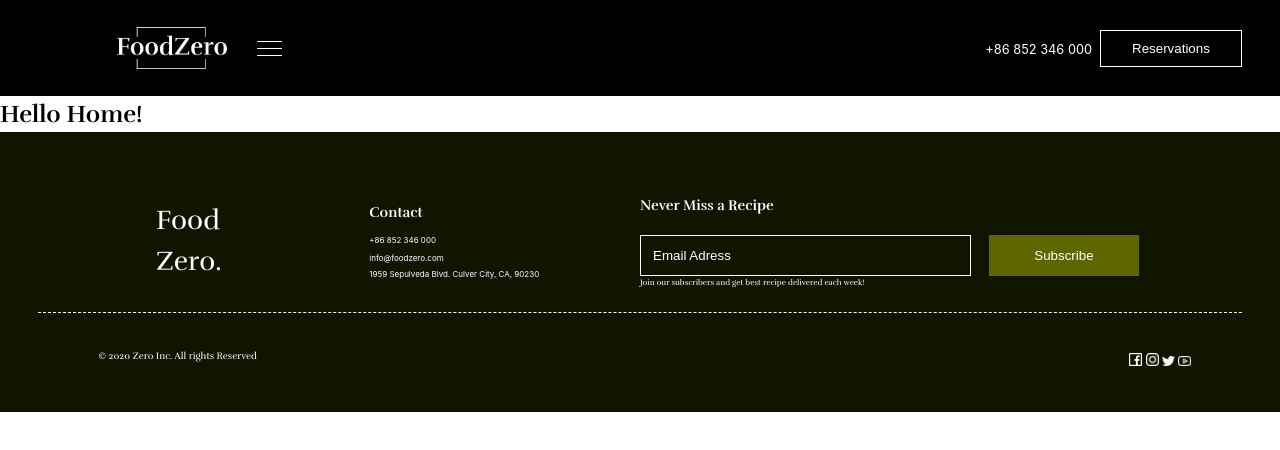
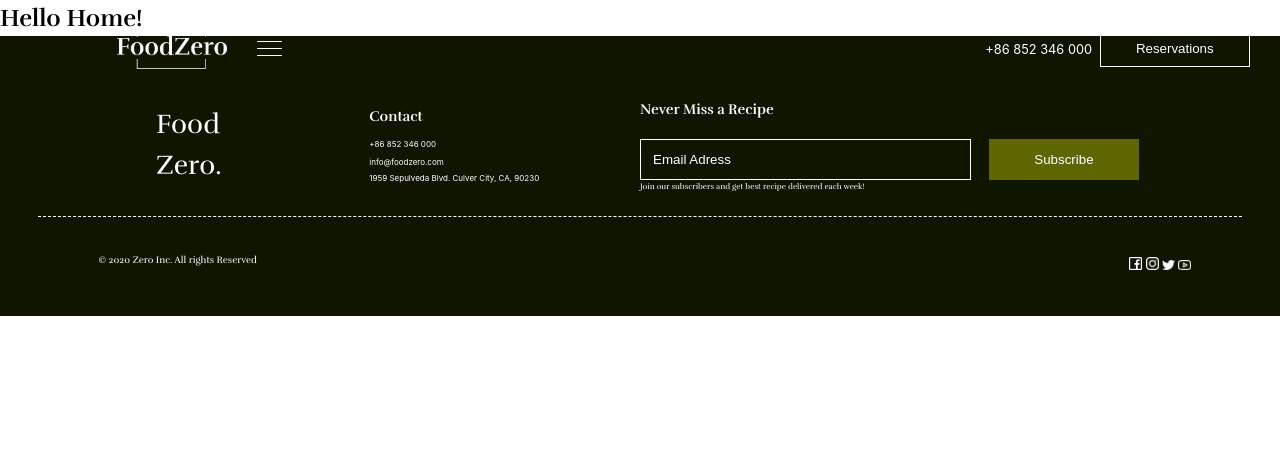
Before and after one commit to kkphoenixgx/RestaurantFoodZeroFrontEnd, a Vue app: page / in a window 1280 px wide. Shown: the top 450 px of the page. Built offline with nearby package versions, Linux system fonts and the light colour scheme; no server answers; a web font is replaced by a local one.

Commit message:
Header click redirection

```diff
--- a/src/components/layout/Header/Header.vue
+++ b/src/components/layout/Header/Header.vue
@@ -4,7 +4,7 @@
     <Navigation :height="navHeight" @update:height="navHeight = $event" />
 
     <div class="header-left">
-      <img :src="headerLogo" alt="Logo do header">
+      <img @click="handleLogoClick()" :src="headerLogo" alt="Logo do header">
       <div class="hamburguer-menu" @click="toggleNavigation">
         <span></span>
         <span></span>
@@ -13,7 +13,7 @@
     </div>
     <div class="header-right">
       <DefaultLink class="header-link" type="tel" text="+86 852 346 000" />
-      <DefaultButton text="Reservations" />
+      <DefaultButton text="Reservations" link="/reservation" />
     </div>
   </header>
 
@@ -29,12 +29,17 @@
   import DefaultLink from "../../ui/DefaultLink.vue";
 
 import { ref } from 'vue';
+import { useRouter } from "vue-router";
 
 const navHeight = ref('0vh');
-
+const router = useRouter()
 
 function toggleNavigation() {
   navHeight.value = navHeight.value === '0vh' ? '100vh' : '0vh';
+}
+
+function handleLogoClick(){
+  router.push('/');
 }
 
 </script>
@@ -48,9 +53,9 @@ function toggleNavigation() {
     padding: 1%;
     min-width: 450px;
     min-height: 70px;
-    background-color: black; /*transparent*/
-    /* position: absolute;
-    width: 100%; */
+    background-color: transparent;
+    position: absolute;
+    width: 100%;
   }
 
   .header-left, .header-right{
@@ -72,6 +77,7 @@ function toggleNavigation() {
 
   .header-left img{
     width: 110px;
+    cursor: pointer;
   }
   .header-link{
     margin-right: 3%;
```
